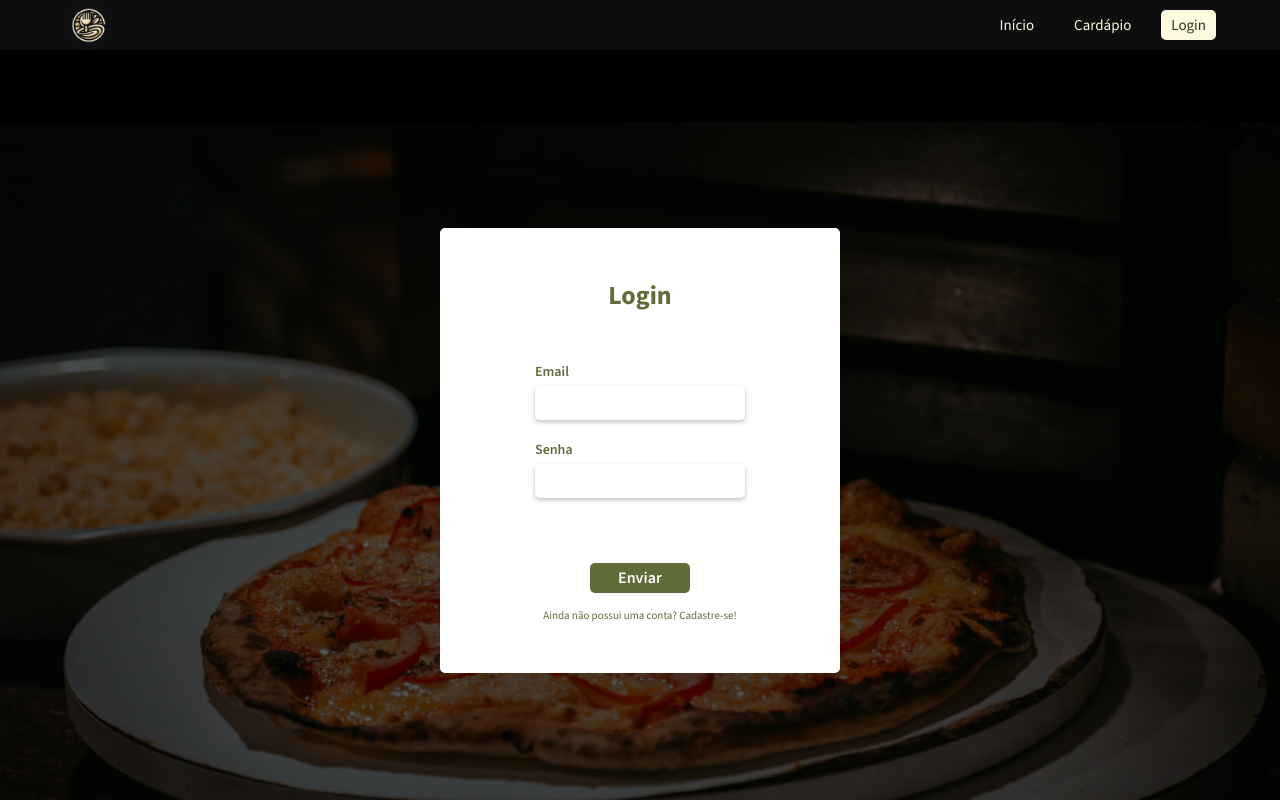
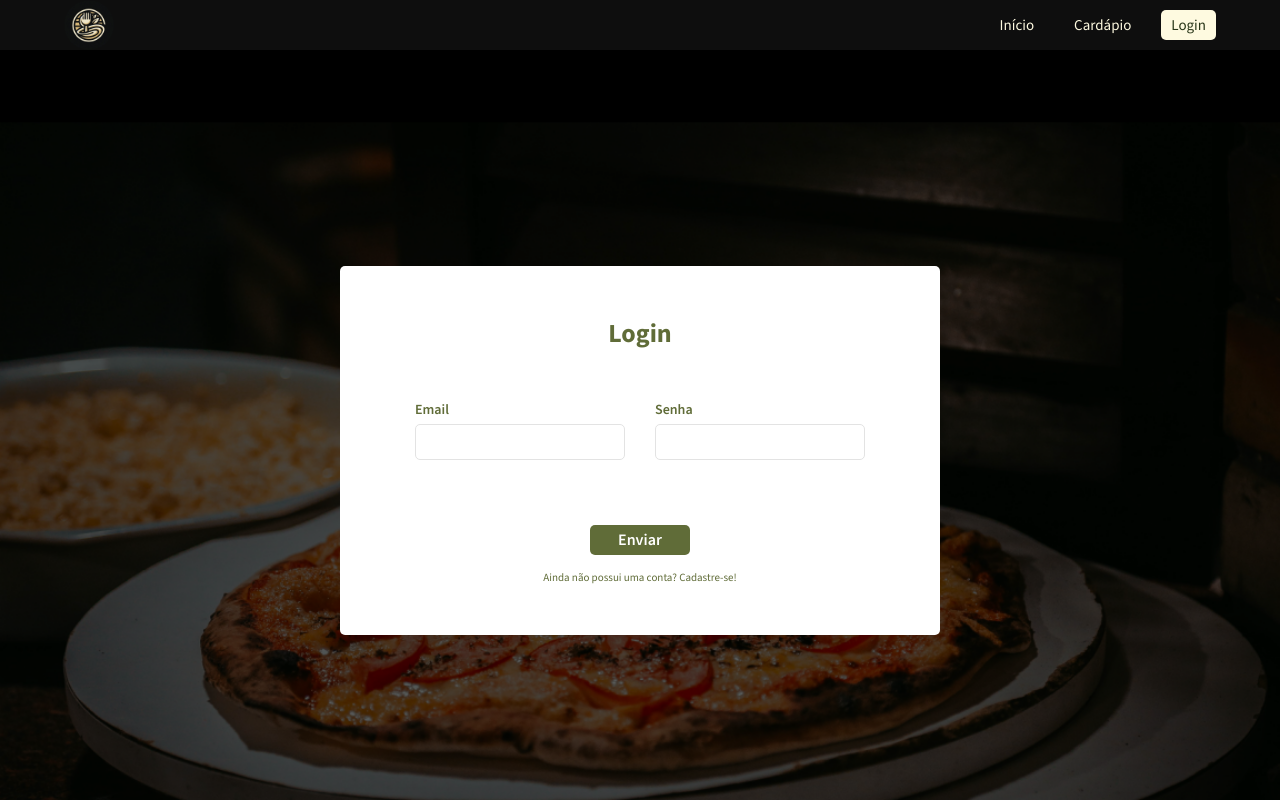
Before and after one commit to danideoliveira/refugio-bistro, a React (Vite) app in the folder client/: page /login in a window 1280 px wide. Shown: the top 800 px of the page. Built offline with nearby package versions, Linux system fonts and the light colour scheme; no server answers.

Commit message:
feat: create input grid

```diff
--- a/client/src/components/Form/Form.styled.ts
+++ b/client/src/components/Form/Form.styled.ts
@@ -9,13 +9,25 @@ export const Container = styled.form`
   width: 100%;
   padding: 5rem 0;
   gap: 5rem;
-  max-width: 40rem;
+  max-width: 60rem;
   background-color: ${palette.form_background};
   border-radius: 5px;
 
   .box-inputs {
+    display: grid;
+    grid-template-columns: repeat(2, 1fr);
+    gap: 1rem 3rem;
+
+    .full {
+      grid-area: 1 / 1 / 2 / 3;
+      width: auto;
+      max-width: none;
+    }
+  }
+
+  .box-inputs-flex {
     ${setFlexbox("center", "center", "column")}
-    gap: 0.5rem;
+    gap: 0;
   }
 
   .input-square {
@@ -45,9 +57,12 @@ export const Container = styled.form`
     width: 100%;
     font-size: 1.5rem;
     padding: 0.7rem 1rem;
-    border: none;
+    border: 1px solid #e3e3e3;
     border-radius: 5px;
-    box-shadow: 0px 2px 5px 0px rgb(0, 0, 0, 0.25);
+
+    &:focus {
+      outline: none;
+    }
 
     & + span {
       margin: 0.5rem 0;
```
